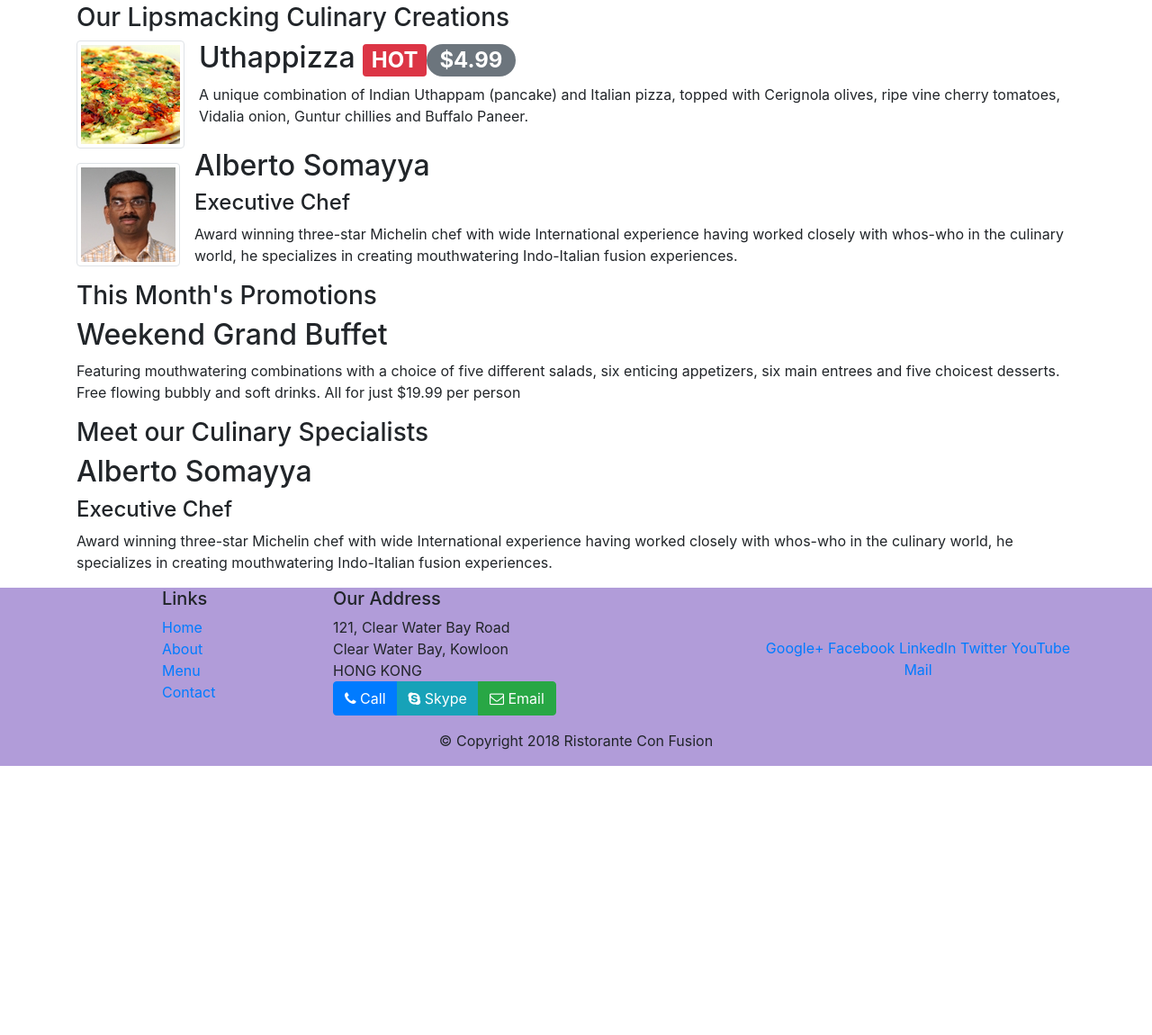
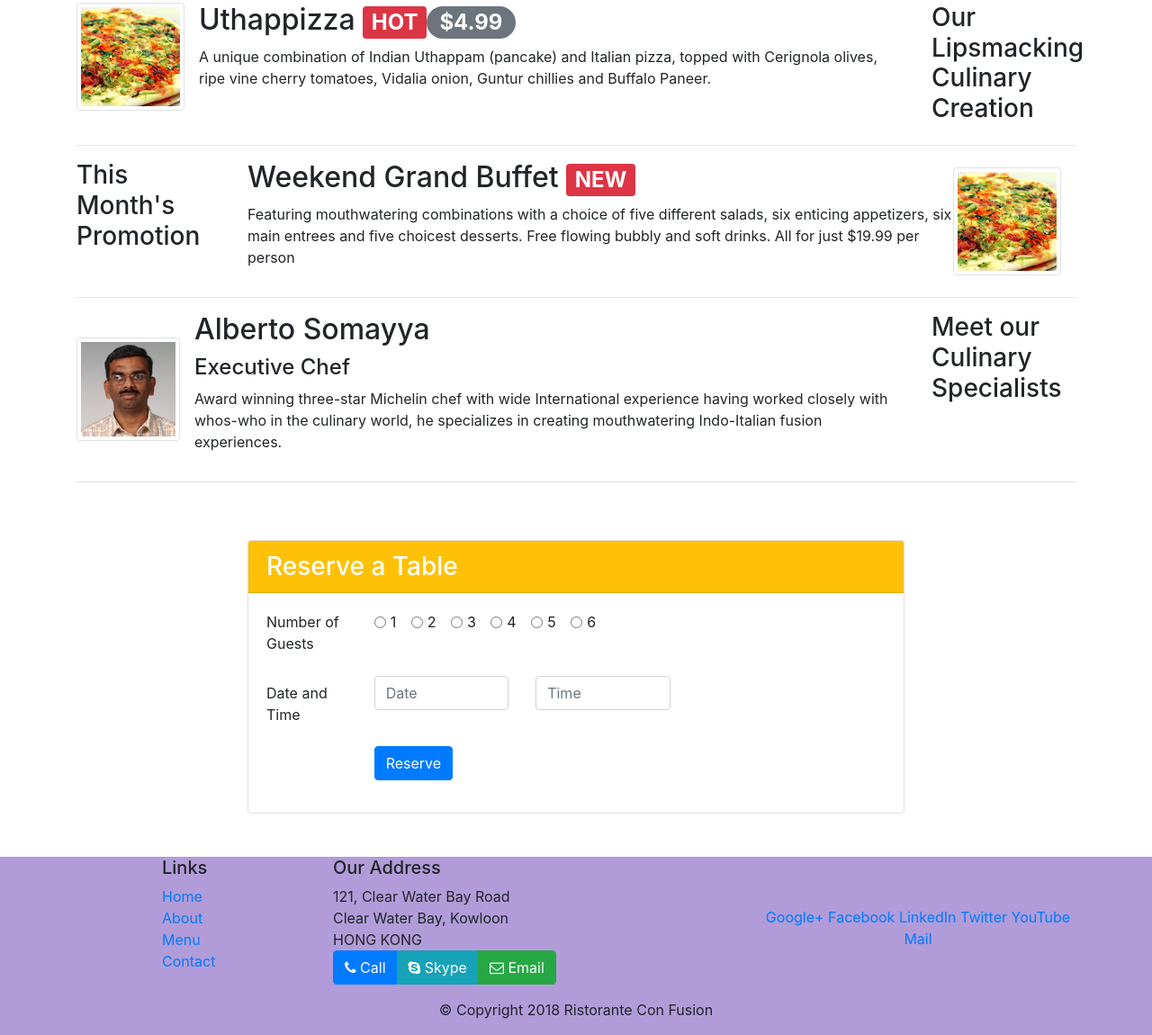
Before and after one commit to meZakaiter/git-test, a website: page index.html in a window 1280 px wide. Shown: the part 351-1501 px from the top of the page at 90% size. Before the commit the page ends 1202 px from the top, so only its background shows below. Drawn offline with nearby package versions, Linux system fonts and the light colour scheme.

Commit message:
assignment-2

```diff
--- a/index.html
+++ b/index.html
@@ -46,18 +46,21 @@
 					<p>We take inspiration from the World's best cuisines, and create a unique fusion experience. Our
 						lipsmacking creations will tickle your culinary senses!</p>
 				</div>
-				<div class="col-12 col-sm align-self-center">
+				<div class="col-12 col-sm-3 align-self-center">
 					<img src="img/logo.png" class="img-fluid">
+				</div>
+				<div class="btn-group col-sm-3 align-self-center" role="group">
+					<a href="#reserveTable" type="button" class="btn btn-warning btn-sm">Reserve Table</a>
 				</div>
 			</div>
 		</div>
 	</header>
 	<div class="container">
-		<div>
-			<div>
-				<h3>Our Lipsmacking Culinary Creations</h3>
+		<div class="row">
+			<div class="col-12 col-sm-2 order-sm-2">
+				<h3>Our Lipsmacking Culinary Creation</h3>
 			</div>
-			<div>
+			<div class="col-12 col-sm-10">
 				<div class="media">
 					<img class="d-flex mr-3 img-thumbnail align-self-center" src="img/uthappizza.png" alt="Uthappizza">
 					<div class="media-body">
@@ -69,6 +72,31 @@
 							Buffalo Paneer.</p>
 					</div>
 				</div>
+			</div>
+		</div>
+		<hr/>
+		<div class="row">
+			<div class="col-12 col-md-2">
+				<h3>This Month's Promotion</h3>
+			</div>
+			<div class="col-12 col-md-10">
+				<div class="media">
+					<div class="media-body">
+						<h2>Weekend Grand Buffet <span class="badge badge-danger">NEW</span></h2>
+						<p>Featuring mouthwatering combinations with a choice of five different salads, six enticing appetizers, six
+							main entrees and five choicest desserts. Free flowing bubbly and soft drinks. All for just $19.99 per person
+						</p>
+					</div>
+					<img class="d-flex mr-3 img-thumbnail align-self-center" src="img/uthappizza.png" alt="Uthappizza">
+				</div>
+			</div>
+		</div>
+		<hr/>
+		<div class="row">
+			<div class="col-12 col-sm-2 order-sm-2">
+				<h3>Meet our Culinary Specialists</h3>
+			</div>
+			<div class="col-12 col-sm-10">
 				<div class="media">
 					<img class="d-flex mr-3 img-thumbnail align-self-center" src="img/alberto.png" alt="Alberto Somayya">
 					<div class="media-body">
@@ -81,32 +109,63 @@
 						</p>
 					</div>
 				</div>
-
 			</div>
 		</div>
-
-
-		<div>
-			<div>
-				<h3>This Month's Promotions</h3>
-			</div>
-			<div>
-				<h2>Weekend Grand Buffet</h2>
-				<p>Featuring mouthwatering combinations with a choice of five different salads, six enticing appetizers, six
-					main entrees and five choicest desserts. Free flowing bubbly and soft drinks. All for just $19.99 per person
-				</p>
-			</div>
-		</div>
-
-		<div>
-			<div>
-				<h3>Meet our Culinary Specialists</h3>
-			</div>
-			<div>
-				<h2>Alberto Somayya</h2>
-				<h4>Executive Chef</h4>
-				<p>Award winning three-star Michelin chef with wide International experience having worked closely with whos-who
-					in the culinary world, he specializes in creating mouthwatering Indo-Italian fusion experiences. </p>
+		<hr/>
+		<div class="row">
+			<div class="col-12 col-sm-8 offset-sm-2 py-5">
+				<div class="card">
+					<div class="card-header h3 bg-warning text-white">
+						Reserve a Table
+					</div>
+					<div class="card-body">
+						<form id="reserveTable">
+							<div class="form-group row">
+								<label class="col-sm-2">Number of Guests </label>
+								<div class="col-sm-10">
+									<div class="form-check form-check-inline">
+										<input class="form-check-input" type="radio" name="numberOfGuests" id="numberOfGuests1" value="1">
+										<label class="form-check-label" for="numberOfGuests1">1</label>
+									</div>
+									<div class="form-check form-check-inline">
+										<input class="form-check-input" type="radio" name="numberOfGuests" id="numberOfGuests2" value="2">
+										<label class="form-check-label" for="numberOfGuests2">2</label>
+									</div>
+									<div class="form-check form-check-inline">
+										<input class="form-check-input" type="radio" name="numberOfGuests" id="numberOfGuests3" value="3">
+										<label class="form-check-label" for="numberOfGuests3">3</label>
+									</div>
+									<div class="form-check form-check-inline">
+										<input class="form-check-input" type="radio" name="numberOfGuests" id="numberOfGuests3" value="4">
+										<label class="form-check-label" for="numberOfGuests3">4</label>
+									</div>
+									<div class="form-check form-check-inline">
+										<input class="form-check-input" type="radio" name="numberOfGuests" id="numberOfGuests3" value="5">
+										<label class="form-check-label" for="numberOfGuests3">5</label>
+									</div>
+									<div class="form-check form-check-inline">
+										<input class="form-check-input" type="radio" name="numberOfGuests" id="numberOfGuests3" value="6">
+										<label class="form-check-label" for="numberOfGuests3">6</label>
+									</div>
+								</div>
+							</div>
+							<div class="form-group row">
+								<label for="telnum" class="col-12 col-md-2 col-form-label">Date and Time</label>
+								<div class="col-12 col-md-3">
+									<input class="form-control" id="date" name="date" placeholder="Date">
+								</div>
+								<div class="col-12 col-md-3">
+									<input class="form-control" id="time" name="time" placeholder="Time">
+								</div>
+							</div>
+							<div class="form-group row">
+								<div class="offset-md-2 col-md-10">
+									<button type="submit" class="btn btn-primary">Reserve</button>
+								</div>
+							</div>
+						</form>
+					</div>
+				</div>
 			</div>
 		</div>
 	</div>
```
